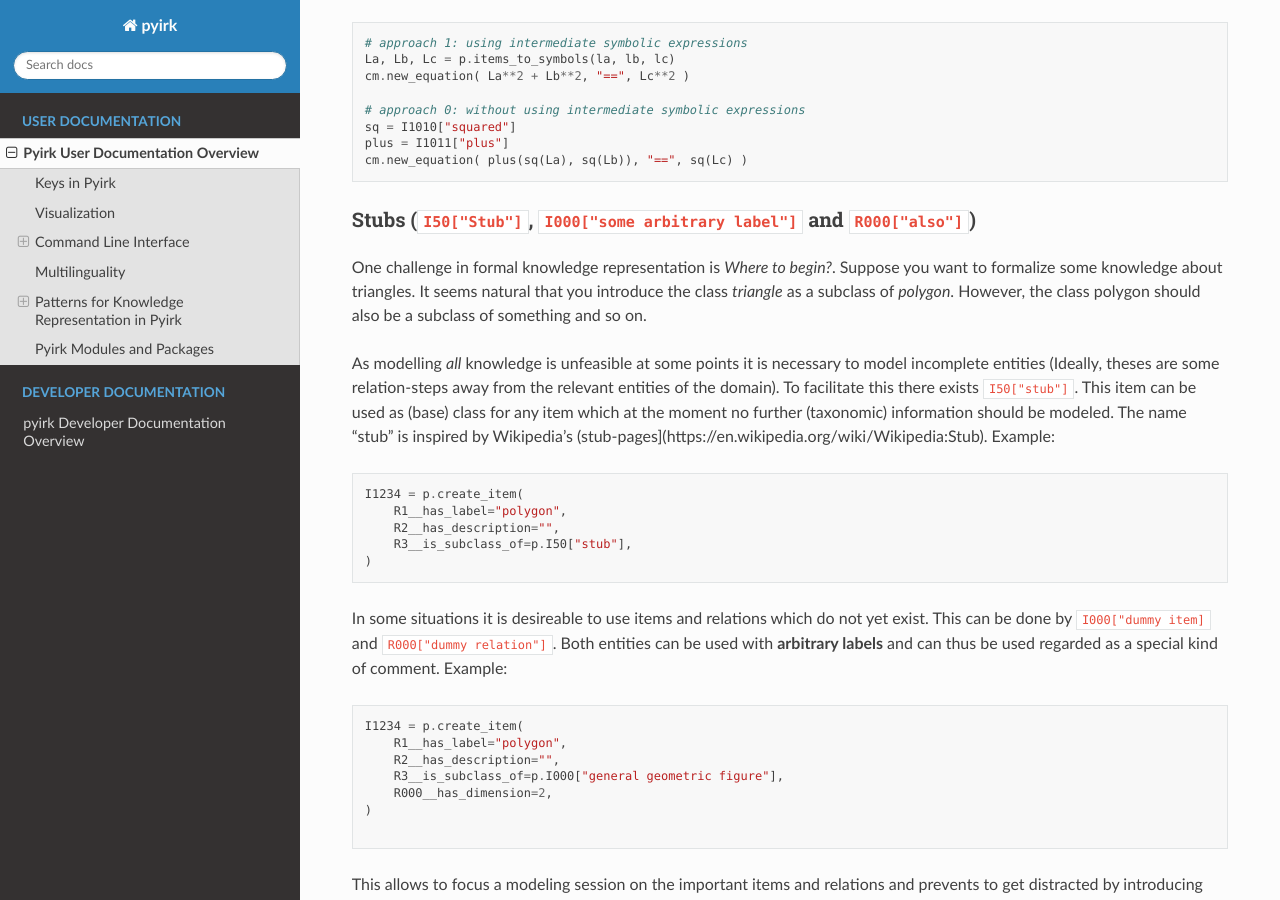
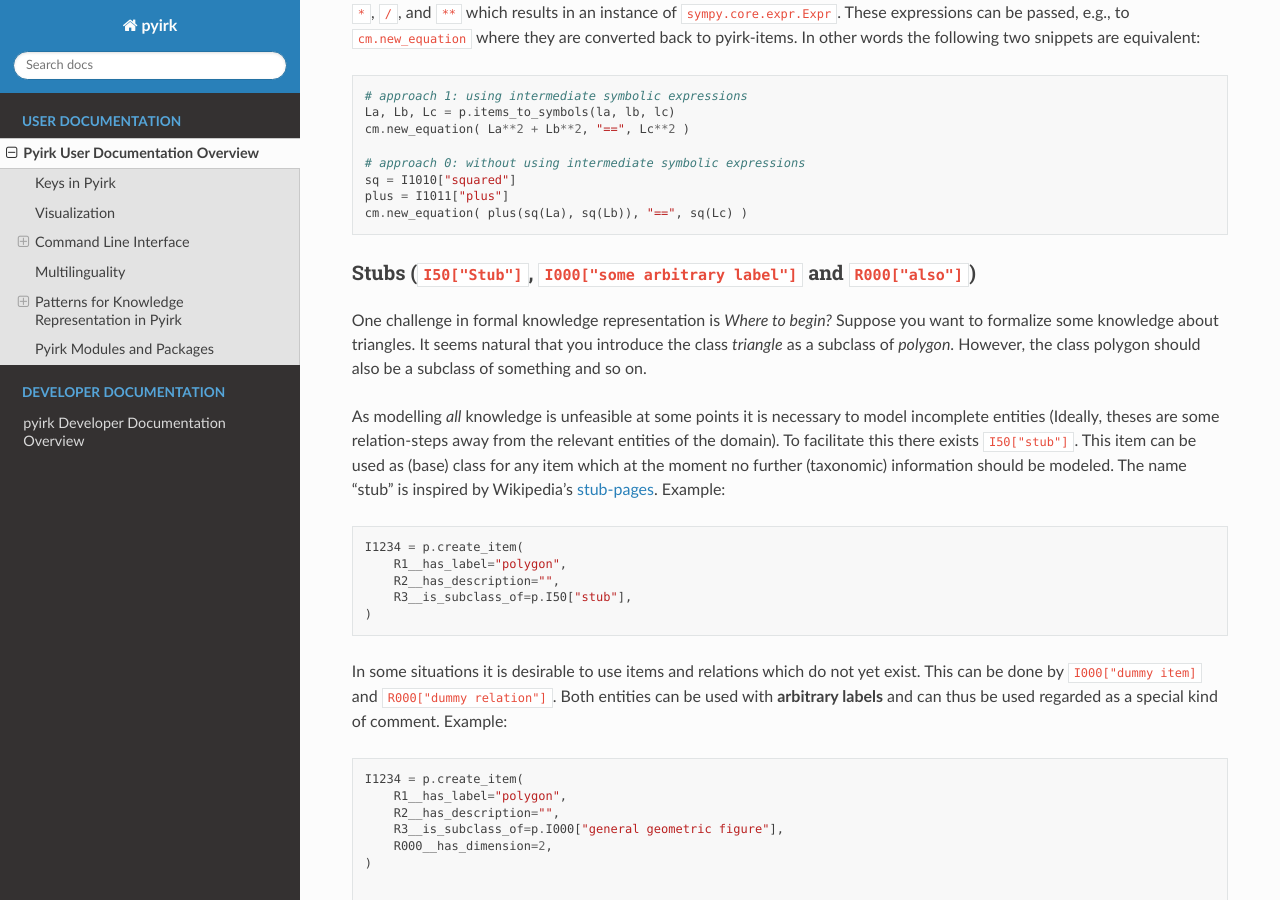
Before and after one commit to ackrep-org/pyirk-core, a Sphinx documentation site: the page built from docs/source/userdoc/overview.md, in a window 1280 px wide and 900 px high, scrolled down 7620 px. Built offline with Sphinx 7.4.7 and the Read the Docs theme 2.0.0, drawn with Linux system fonts in a browser that asks for light colours; the version number could not be read and is left out; some of the changed text lies outside the part shown.

Commit message:
Fix typos in user docs

````diff
--- a/docs/source/userdoc/overview.md
+++ b/docs/source/userdoc/overview.md
@@ -153,7 +153,9 @@ Instances of the class model string values (including a `.language` attribute).
 
 Instances of this class model semantic triples (subject, predicate, object) and corresponding [qualifiers](sec_qualifiers). Every edge in the knowledge graph corresponds to a statement instance.
 
+```{note}
 Note: For technical reasons for every `Statement` instance there exits a dual `Statement` instance. For most situations this does not matter, though.
+```
 
 The whole knowledge graph is a collection of Entities (Items, Relation, Literals) and Statements. Roughly speaking, the collection of Entities defines what exists (in the respective universe of discourse) while the collection of Statements defines how these things are related. Because flat subject-predicate-object triples have very limited expressivity it is possible to "make statements about statements", i.e. use a `Statement` instance as subject another triple. This [Wikidata](https://www.wikidata.org/wiki/Wikidata:SPARQL_tutorial#Qualifiers)-inspired mechanism is called [qualifiers](sec_qualifiers) (see below).
 
@@ -345,9 +347,15 @@ cm.new_equation( plus(sq(La), sq(Lb)), "==", sq(Lc) )
 (sec_stubs)=
 ### Stubs (`I50["Stub"]`, `I000["some arbitrary label"]` and `R000["also"]`)
 
-One challenge in formal knowledge representation is  *Where to begin?*. Suppose you want to formalize some knowledge about triangles. It seems natural that you introduce the class *triangle* as a subclass of *polygon*. However, the class polygon should also be a subclass of something and so on.
+One challenge in formal knowledge representation is  *Where to begin?*
+Suppose you want to formalize some knowledge about triangles.
+It seems natural that you introduce the class *triangle* as a subclass of *polygon*.
+However, the class polygon should also be a subclass of something and so on.
 
-As modelling *all* knowledge is unfeasible at some points it is necessary to model incomplete entities (Ideally, theses are some relation-steps away from the relevant entities of the domain). To facilitate this there exists `I50["stub"]`. This item can be used as (base) class for any item which at the moment no further (taxonomic) information should be modeled. The name "stub" is inspired by Wikipedia's (stub-pages](https://en.wikipedia.org/wiki/Wikipedia:Stub). Example:
+As modelling *all* knowledge is unfeasible at some points it is necessary to model incomplete entities (Ideally, theses
+are some relation-steps away from the relevant entities of the domain). To facilitate this there exists `I50["stub"]`.
+This item can be used as (base) class for any item which at the moment no further (taxonomic) information should be
+modeled. The name "stub" is inspired by Wikipedia's [stub-pages](https://en.wikipedia.org/wiki/Wikipedia:Stub). Example:
 
 
 ```python
@@ -358,7 +366,7 @@ I1234 = p.create_item(
 )
 ```
 
-In some situations it is desireable to use items and relations which do not yet exist. This can be done by `I000["dummy item]` and `R000["dummy relation"]`. Both entities can be used with **arbitrary labels** and can thus be used regarded as a special kind of comment. Example:
+In some situations it is desirable to use items and relations which do not yet exist. This can be done by `I000["dummy item]` and `R000["dummy relation"]`. Both entities can be used with **arbitrary labels** and can thus be used regarded as a special kind of comment. Example:
 
 ```python
 I1234 = p.create_item(
````
Also changed, not shown: other parts of docs/source/userdoc/overview.md (+2 -2 lines).
